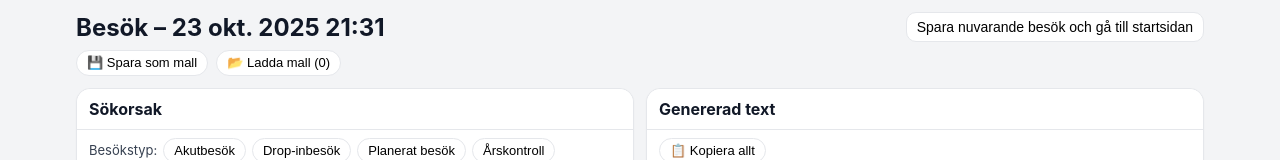
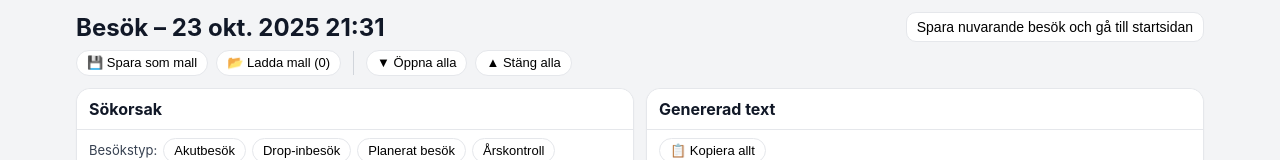
Before and after one commit to JonasEkvall/jonaspromptapp, a React (Vite) app: page / in a window 1280 px wide. Both pictures are taken after a click on the button "NYTT BESÖK". Shown: the top 160 px of the page. Built offline with nearby package versions, Linux system fonts and the light colour scheme.

Commit message:
Möjlighet att öppna och kollapsa alla moduler på startsidan

```diff
--- a/src/App.tsx
+++ b/src/App.tsx
@@ -485,6 +485,8 @@ export default function App() {
           onSaveTemplate={saveAsTemplate}
           onLoadTemplate={loadTemplate}
           onDeleteTemplate={deleteTemplate}
+          onCollapseAll={() => setCollapsed(Object.fromEntries(MODS.map((m) => [m.id, true])))}
+          onExpandAll={() => setCollapsed(Object.fromEntries(MODS.map((m) => [m.id, false])))}
         />
 
         <div className="grid">
@@ -580,6 +582,8 @@ const VisitHeader = React.memo(({
   onSaveTemplate,
   onLoadTemplate,
   onDeleteTemplate,
+  onCollapseAll,
+  onExpandAll,
 }: {
   title: string;
   onGoHome: () => void;
@@ -587,6 +591,8 @@ const VisitHeader = React.memo(({
   onSaveTemplate: (name: string, desc: string) => boolean;
   onLoadTemplate: (template: Template) => void;
   onDeleteTemplate: (id: string) => void;
+  onCollapseAll: () => void;
+  onExpandAll: () => void;
 }) => {
   const [showTemplateDialog, setShowTemplateDialog] = useState(false);
   const [showLoadDialog, setShowLoadDialog] = useState(false);
@@ -699,6 +705,22 @@ const VisitHeader = React.memo(({
         <button className="chip" onClick={() => setShowLoadDialog(true)}>
           📂 Ladda mall ({templates.length})
         </button>
+
+        {/* Separator */}
+        <div style={{
+          width: "1px",
+          height: "24px",
+          backgroundColor: "#d1d5db",
+          margin: "0 4px"
+        }} />
+
+        <button className="chip" onClick={onExpandAll}>
+          ▼ Öppna alla
+        </button>
+        <button className="chip" onClick={onCollapseAll}>
+          ▲ Stäng alla
+        </button>
+
         {lastSaved && (
           <span className="hint" style={{ marginLeft: "auto" }}>
             Autosparad: {new Intl.DateTimeFormat("sv-SE", { timeStyle: "medium" }).format(lastSaved)}
```
